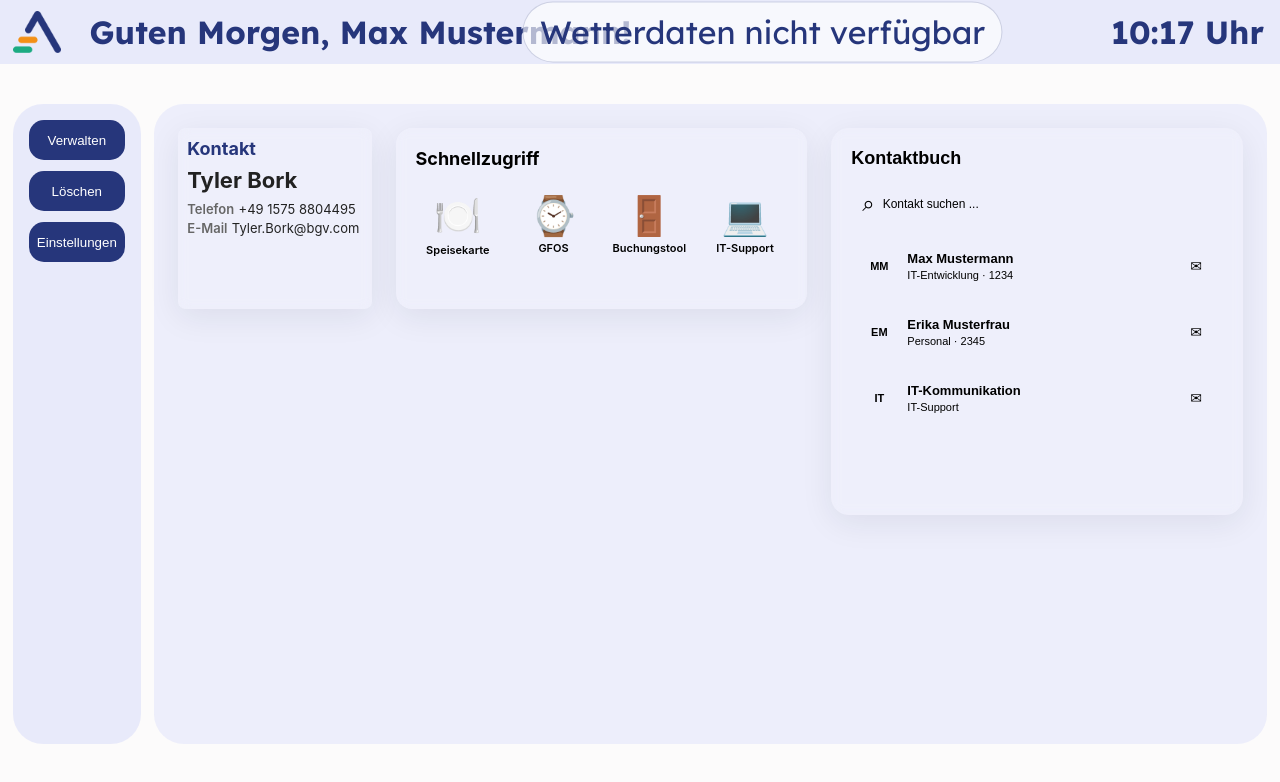
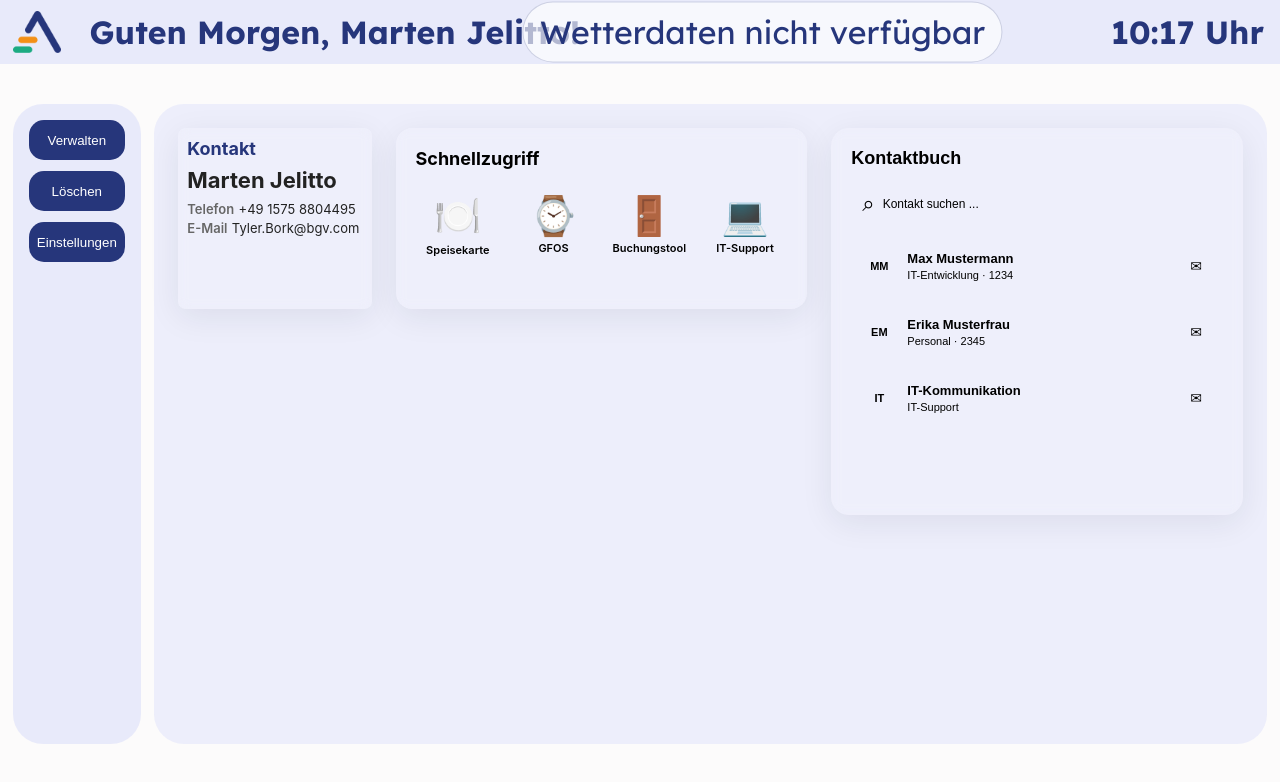
Before and after one commit to DERLOOOLGAMMER/MTDashboard, an Angular app in the folder dashboard/: page / in a window 1280 px wide. Shown: the top 782 px of the page. Built offline with nearby package versions, Linux system fonts and the light colour scheme; no server answers.

Commit message:
Header auch angebunden (Habs vergessen)

```diff
--- a/dashboard/src/app/header/header.html
+++ b/dashboard/src/app/header/header.html
@@ -2,7 +2,7 @@
     <img src="/logoB.png" alt="Dashboard Logo">
 
     <h1 class="h1">
-        Guten Morgen, {{ name }}!
+        Guten Morgen, {{ dashboardData.profile().name }}!
     </h1>
 
     <h1 class="h2">
--- a/dashboard/src/app/header/header.ts
+++ b/dashboard/src/app/header/header.ts
@@ -2,10 +2,12 @@ import {
   Component,
   OnDestroy,
   OnInit,
+  inject,
   signal,
 } from '@angular/core';
 
 import { DatePipe } from '@angular/common';
+import { DashboardData } from '../services/dashboard-data';
 
 interface WeatherResponse {
   current: {
@@ -22,9 +24,10 @@ interface WeatherResponse {
   styleUrl: './header.css',
 })
 export class Header implements OnInit, OnDestroy {
-  name = 'Max Mustermann';
+  dashboardData = inject(DashboardData);
 
   currentTime = signal(new Date());
+
   temperature = signal<number | null>(null);
   weatherText = signal('Wetter wird geladen ...');
   weatherError = signal('');
--- a/dashboard/src/app/services/dashboard-data.ts
+++ b/dashboard/src/app/services/dashboard-data.ts
@@ -16,7 +16,7 @@ export interface WeatherData {
 })
 export class DashboardData {
   profile = signal<UserProfile>({
-    name: 'Tyler Bork',
+    name: 'Marten Jelitto',
     phone: '+49 1575 8804495',
     email: 'Tyler.Bork@bgv.com',
   });
```
